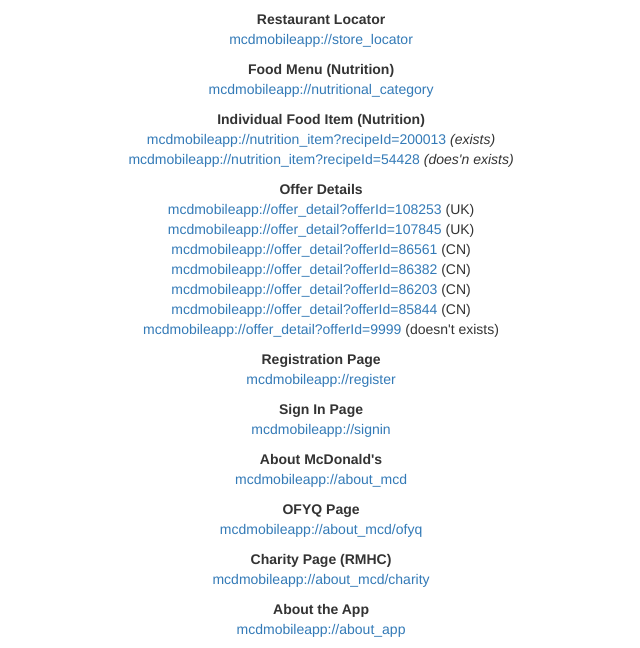
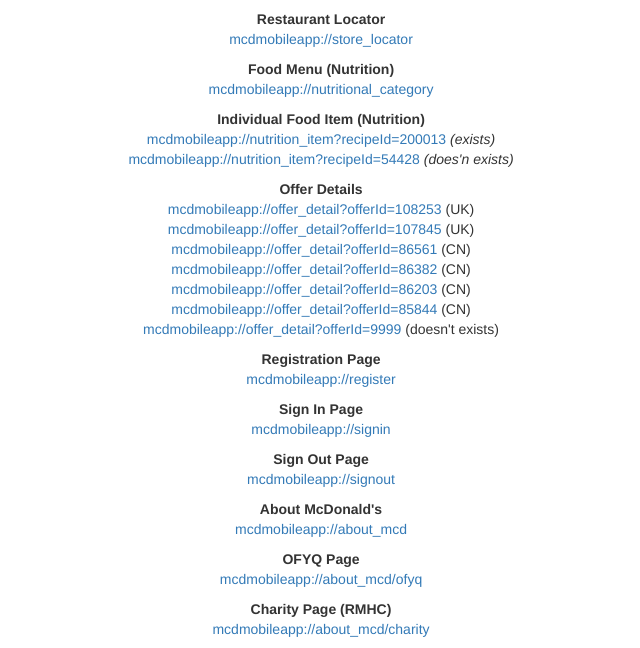
Before and after one commit to alissonselistre/alissonselistre.github.io, a plain HTML site: page mcd/deeplinks.html in a window 1280 px wide. Shown: the part 111-759 px from the top of the page, without its empty margins (319-959 px from the left). Drawn offline with nearby package versions, Linux system fonts and the light colour scheme.

Commit message:
Added the signout link for MCD Deeplinking.

```diff
--- a/mcd/deeplinks.html
+++ b/mcd/deeplinks.html
@@ -64,6 +64,11 @@
 			</p>
 
 			<p>
+				<b>Sign Out Page</b><br>
+				<a href="mcdmobileapp://signout">mcdmobileapp://signout</a>
+			</p>
+
+			<p>
 				<b>About McDonald's</b><br>
 				<a href="mcdmobileapp://about_mcd">mcdmobileapp://about_mcd</a>
 			</p>
@@ -115,18 +120,3 @@
 
 </body>
 </html>
-
-
-<!--
-### Fixed some cool problem
-
-* Reference tickets [GMA-1323] [GMA-1423]
-
-> This was a problem that was super cool, but it has been fixed by doing some awesome thing.
-
-[//]: # (
-This is a developer only comment, this will be stripped from any documenation.
-It can contain as many lines as need.
-It ends with a close parenthese on it's own line.
-)
--->
```
Lines whose indentation alone changed are shown as unchanged.
